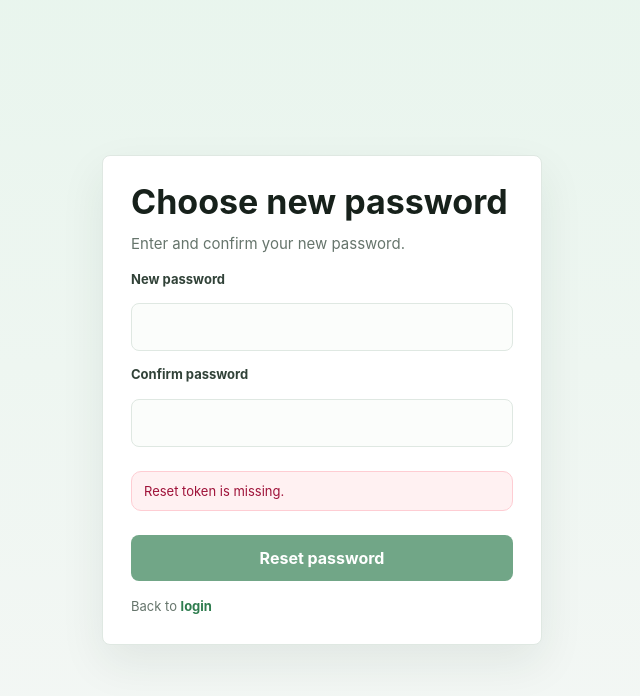
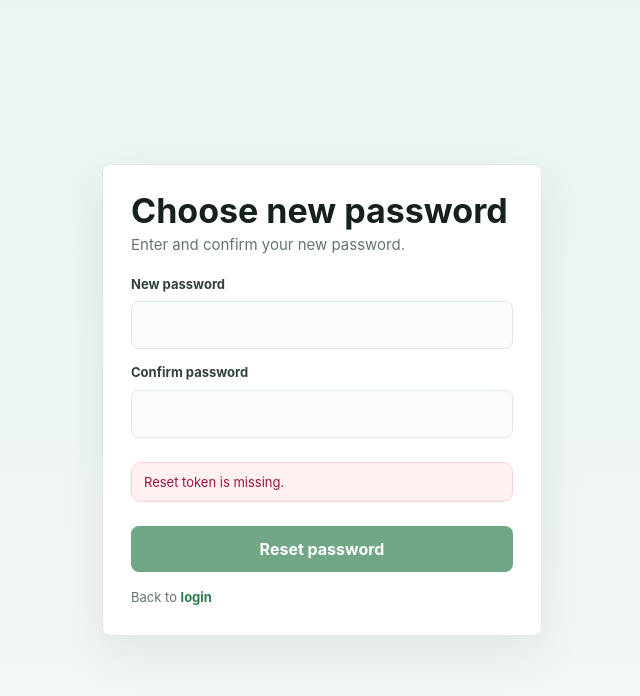
Before and after one commit to Folariin/grocery-app, a React (Vite) app in the folder grocery-frontend/: page /reset-password in a window 1280 px wide. Shown: the top 696 px of the page, without its empty margins (318-958 px from the left). Built offline with nearby package versions, Linux system fonts and the light colour scheme; no server answers.

Commit message:
Polish reset password page layout

```diff
--- a/grocery-frontend/src/pages/ResetPassword.jsx
+++ b/grocery-frontend/src/pages/ResetPassword.jsx
@@ -48,22 +48,28 @@ export default function ResetPassword() {
   return (
     <div className="auth-wrap">
       <form className="auth-card" onSubmit={onSubmit}>
+        <div className="auth-header">
           <h1 className="auth-title">Choose new password</h1>
           <p className="auth-sub">Enter and confirm your new password.</p>
+        </div>
 
+        <div className="auth-field">
           <label>New password</label>
           <input
             type="password"
             value={password}
             onChange={(e) => setPassword(e.target.value)}
           />
+        </div>
 
+        <div className="auth-field">
           <label>Confirm password</label>
           <input
             type="password"
             value={confirmPassword}
             onChange={(e) => setConfirmPassword(e.target.value)}
           />
+        </div>
 
         {message && <div className="success">{message}</div>}
         {err && <div className="error">{err}</div>}
```
Lines whose indentation alone changed are shown as unchanged.
